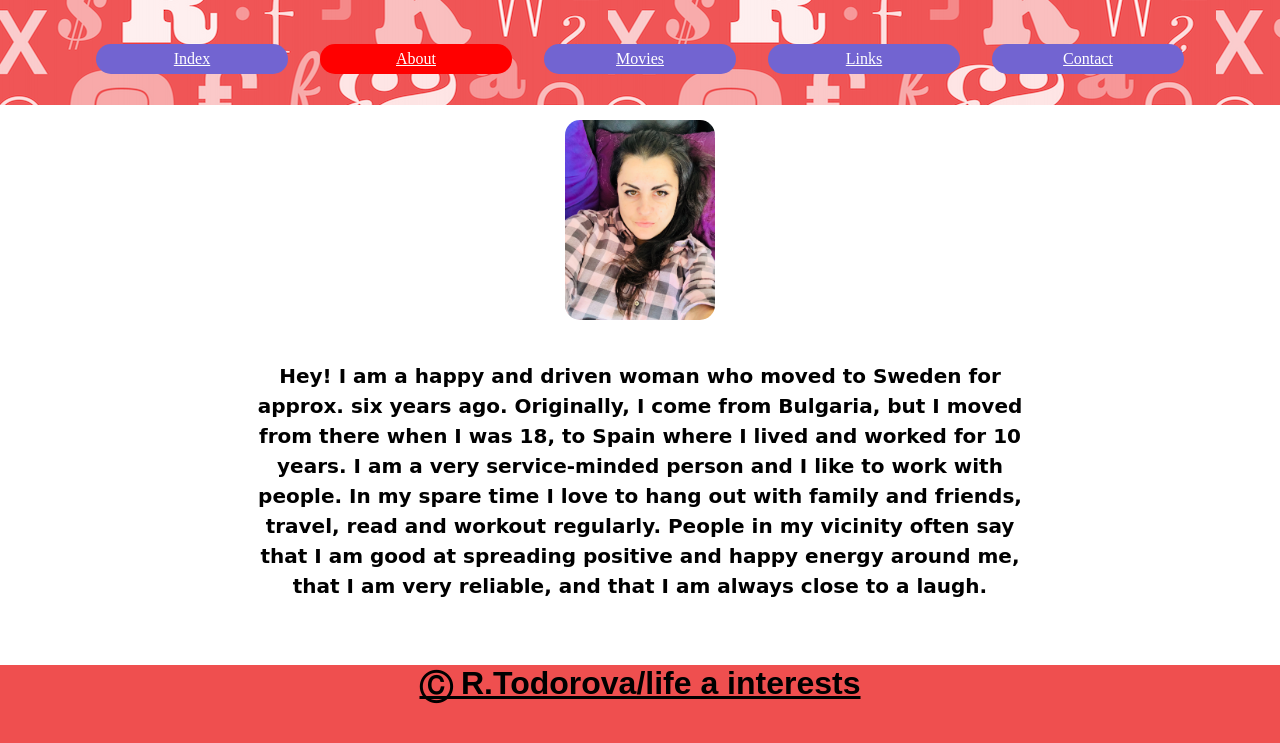
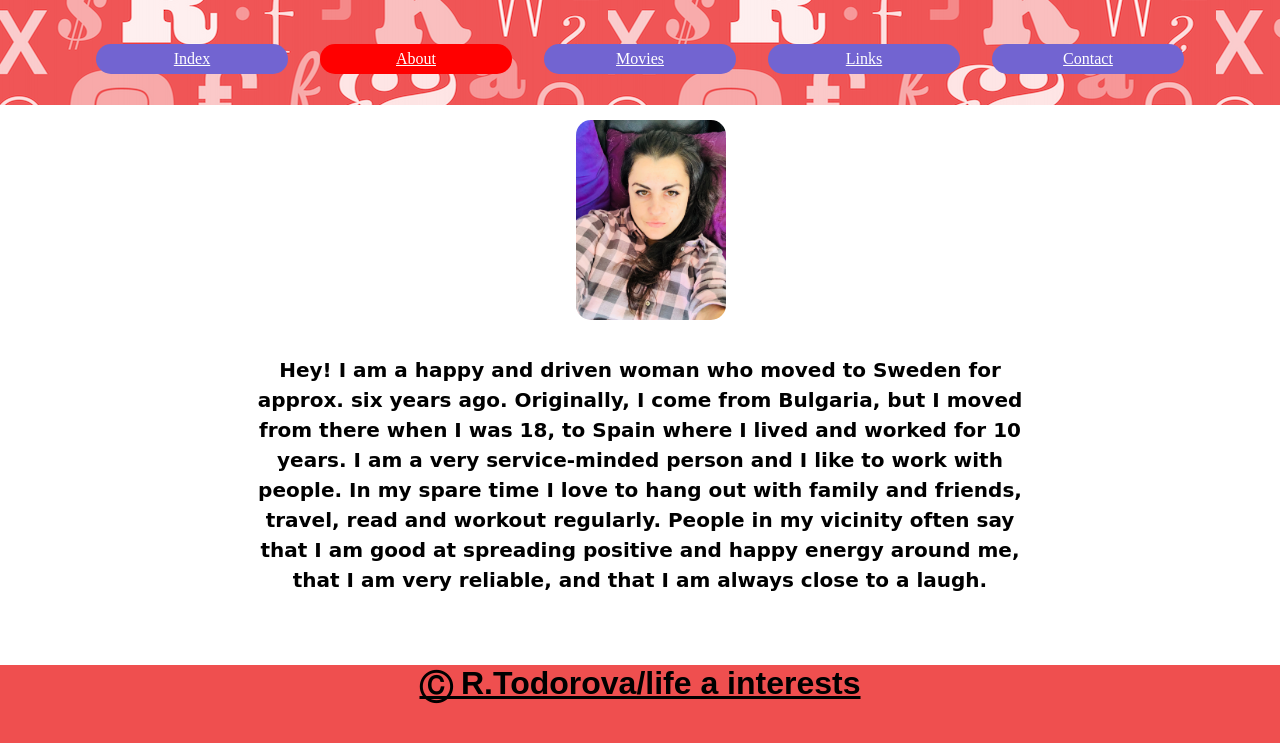
Before and after one commit to AvvyT/mandatory-htmlcss1, a plain HTML site: page about.html in a window 1280 px wide. Shown: the part 55-798 px from the top of the page. Drawn offline with Linux system fonts and the light colour scheme.

Commit message:
img-about

```diff
--- a/about.css
+++ b/about.css
@@ -48,7 +48,7 @@ main{
   width: 100%;
   height: 70%;
   display: flex;
-  justify-content: center;
+  flex-direction: column;
   position: relative;
 }
 img{
@@ -56,7 +56,7 @@ border-radius: 15px;
 margin-top: 15px;
 margin-left: 45%;
 margin-right: 45%;
-position: fixed;
+
 }
 
 footer{
@@ -70,12 +70,11 @@ h2{
   margin-left: 20%;
   margin-right: 20%;
   text-align: center;
-  margin-top: 20%;
   font-weight: bold;
   line-height: 1.5;
   font-size: 20px;
   font-family: cursive;
-
+  margin-top: 35px;
 }
 h1{
   font-family: fantasy;
```
